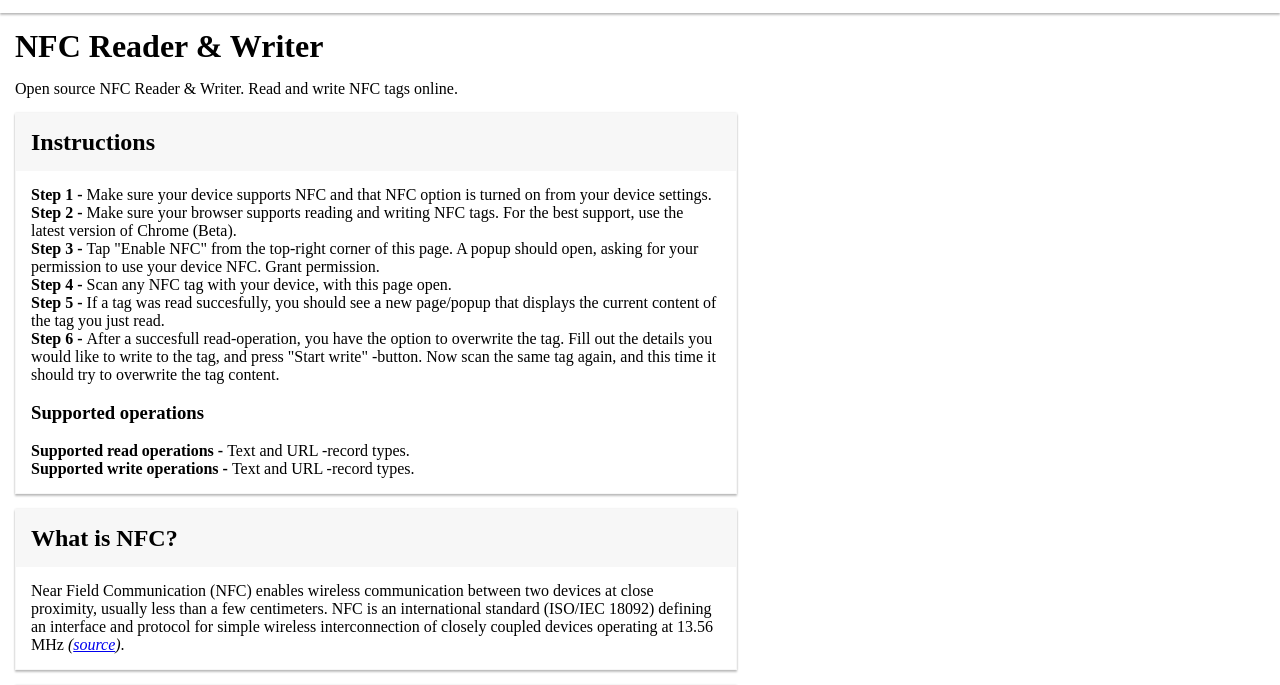
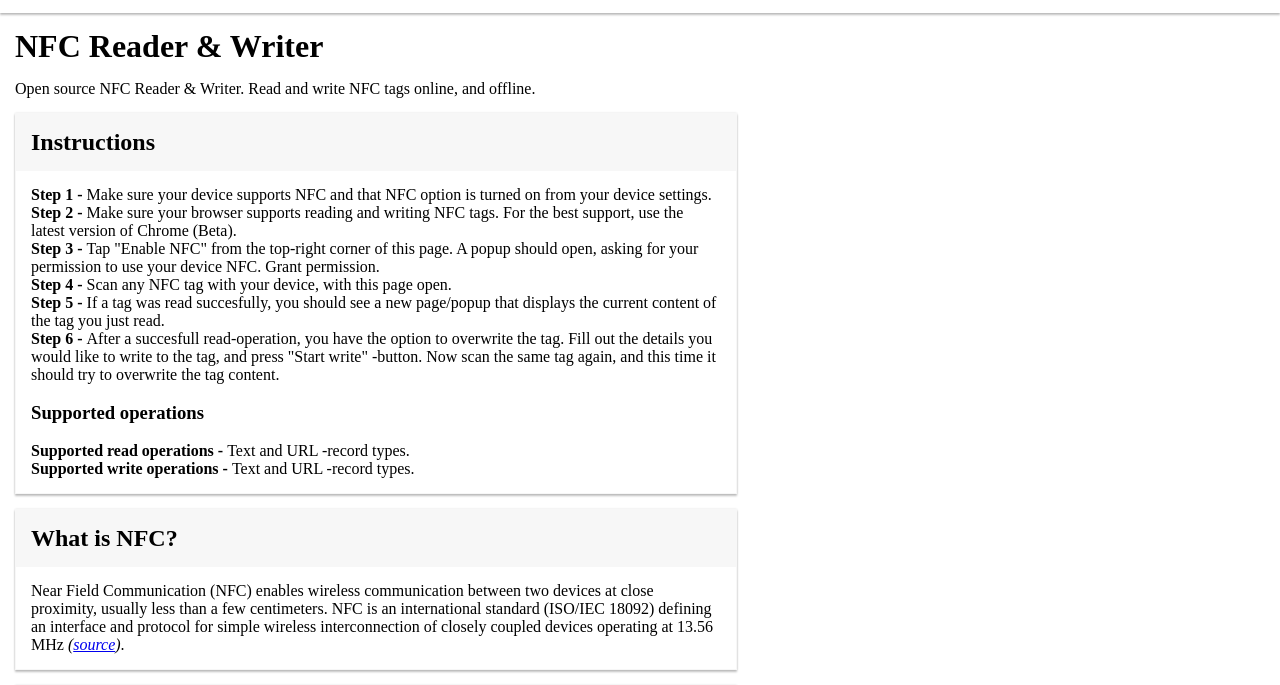
Before and after one commit to codemysoul/webnfc, a website: page public/index.html in a window 1280 px wide. Shown: the part 47-732 px from the top of the page. Drawn offline with Linux system fonts and the light colour scheme.

Commit message:
more info and details

```diff
--- a/package.json
+++ b/package.json
@@ -1,7 +1,7 @@
 {
   "name": "webnfc",
   "version": "1.0.0",
-  "description": "Open source NFC Reader & Writer. Read and write NFC tags online.",
+  "description": "Open source NFC Reader & Writer. Read and write NFC tags online, and offline.",
   "main": "server.js",
   "scripts": {
     "start": "node server.js"
--- a/public/index.html
+++ b/public/index.html
@@ -3,9 +3,9 @@
 
 <head>
     <!-- SEO REALTED STUFF -->
-    <meta name="description" content='Open source NFC Reader & Writer. Read and write NFC tags online.'>
-    <meta property="og:description" content='Open source NFC Reader & Writer. Read and write NFC tags online.'>
-    <meta name="twitter:description" content='Open source NFC Reader & Writer. Read and write NFC tags online.'>
+    <meta name="description" content='Open source NFC Reader & Writer. Read and write NFC tags online, and offline.'>
+    <meta property="og:description" content='Open source NFC Reader & Writer. Read and write NFC tags online, and offline.'>
+    <meta name="twitter:description" content='Open source NFC Reader & Writer. Read and write NFC tags online, and offline.'>
 
     <title>NFC Reader & Writer</title>
     <meta property="og:title" content="NFC Reader & Writer">
@@ -82,7 +82,7 @@
     <div id="main">
         <div id="default" class="active">
             <h1 id="title">NFC Reader & Writer</h1>
-            <p id="description">Open source NFC Reader & Writer. Read and write NFC tags online.</p>
+            <p id="description">Open source NFC Reader & Writer. Read and write NFC tags online, and offline.</p>
             <div class="content-card">
                 <h2 class="content-card-title">Instructions</h2>
                 <div class="content-card-description">
```
Also changed, not shown: README.md.
